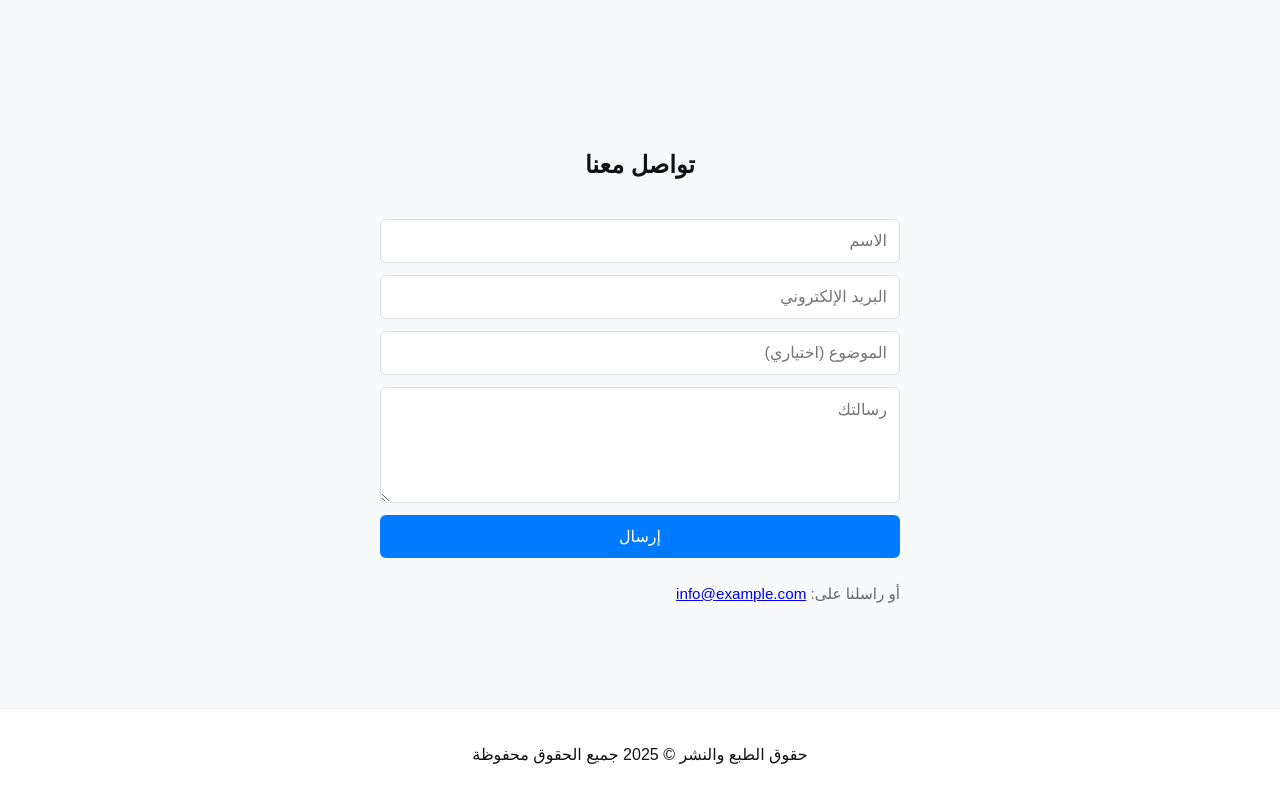
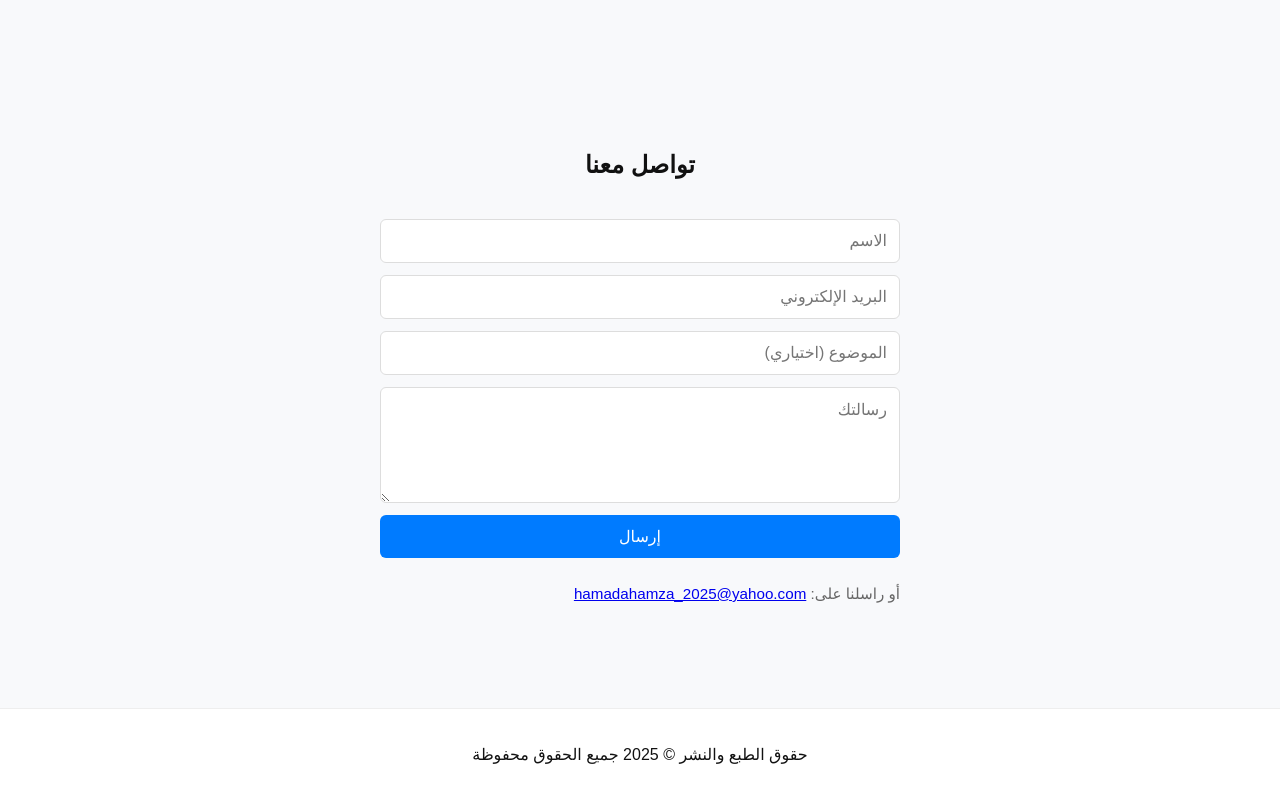
Before and after one commit to hamada2h/Gesundheit-Beruf-Beratung, a plain HTML site: page gesundheit_website.html in a window 1280 px wide. Shown: the part 1231-2031 px from the top of the page. Drawn offline with Linux system fonts and the light colour scheme.

Commit message:
Update gesundheit_website.html

```diff
--- a/gesundheit_website.html
+++ b/gesundheit_website.html
@@ -77,7 +77,7 @@
         <input type="text" name="subject" placeholder="الموضوع (اختياري)" aria-label="الموضوع">
         <textarea name="message" placeholder="رسالتك" rows="5" aria-label="رسالتك" required></textarea>
         <button type="submit">إرسال</button>
-        <p class="muted">أو راسلنا على: <a href="mailto:info@example.com">info@example.com</a></p>
+        <p class="muted">أو راسلنا على: <a href="mailto:hamadahamza_2025@yahoo.com">hamadahamza_2025@yahoo.com</a></p>
     </form>
 </section>
 
```
